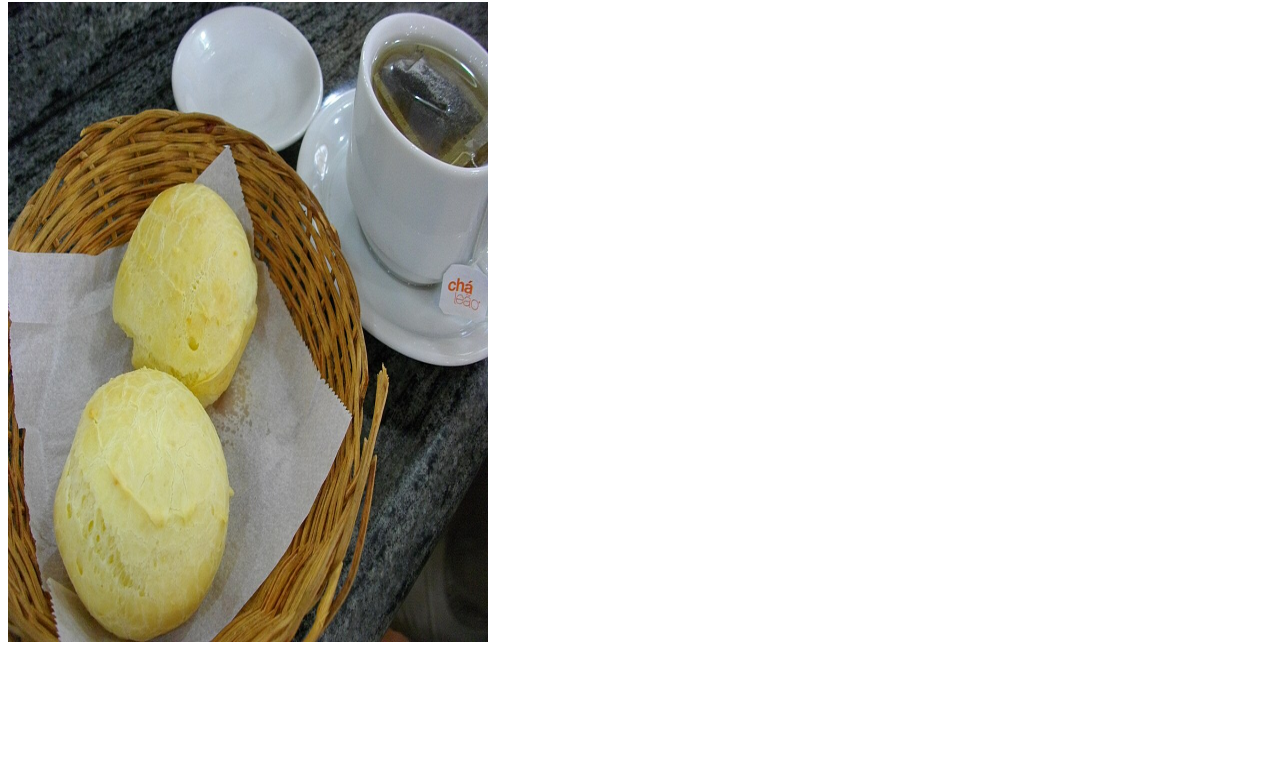
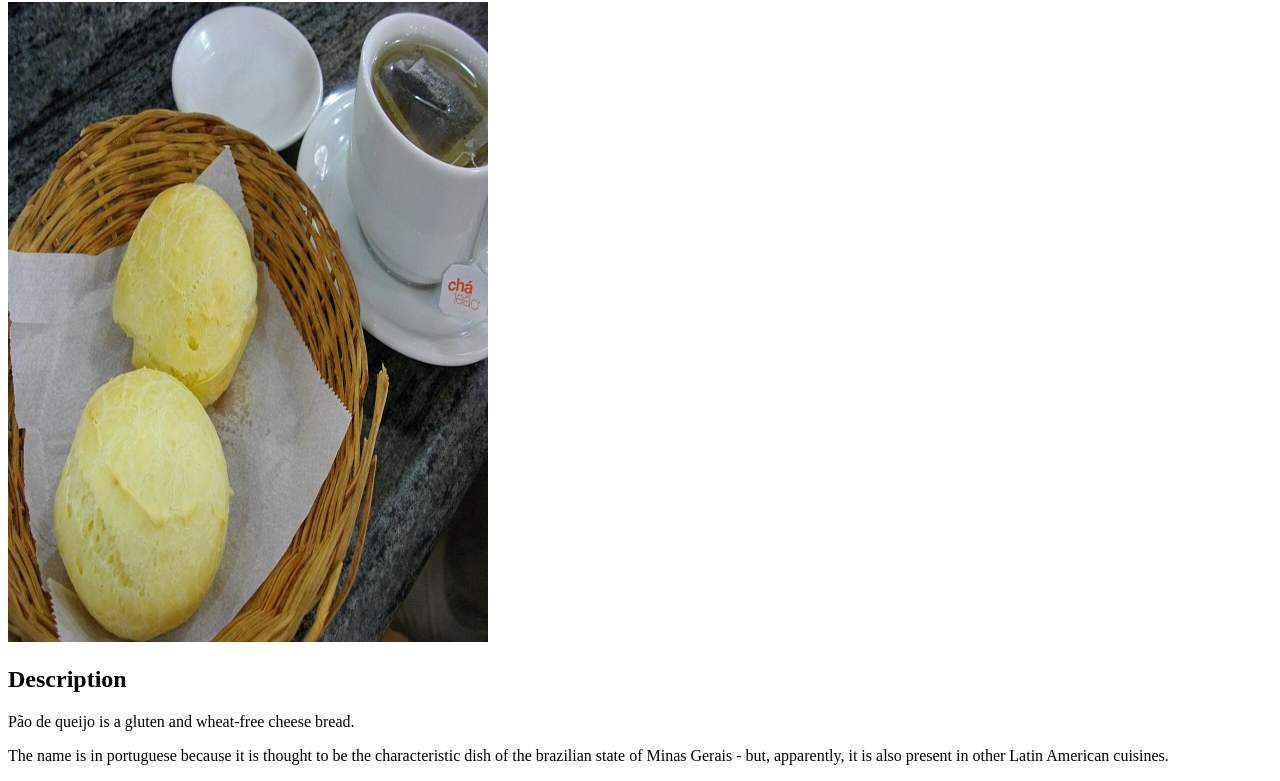
Before and after one commit to gs-101/odin-recipes, a plain HTML site: page recipes/pao-de-queijo.html in a window 1280 px wide. Shown: the part 104-885 px from the top of the page. Before the commit the page ends 800 px from the top, so only its background shows below. Drawn offline with Linux system fonts and the light colour scheme.

Commit message:
feat(pao-de-queijo.html): add description
Add a brief description of the dish.

```diff
--- a/recipes/pao-de-queijo.html
+++ b/recipes/pao-de-queijo.html
@@ -9,5 +9,10 @@
     <h1>Pão de Queijo</h1>
     <img src="../img/pao-de-queijo.jpg" alt="Photograph of two pães de on
     top of a table, with a cup of tea on the side." height="640" width="480">
+    <h2>Description</h2>
+    <p>Pão de queijo is a gluten and wheat-free cheese bread.</p>
+    <p>The name is in portuguese because it is thought to be the
+    characteristic dish of the brazilian state of Minas Gerais - but,
+    apparently, it is also present in other Latin American cuisines.</p>
   </body>
 </html>
```
